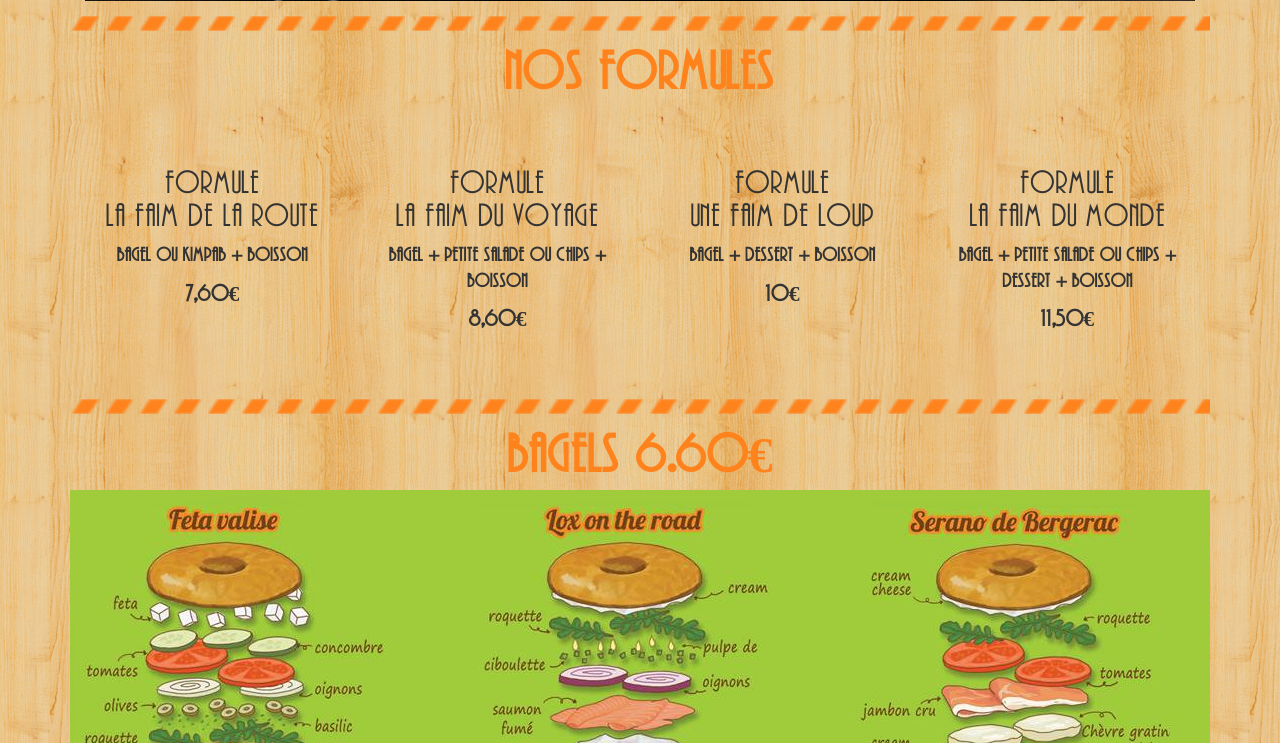
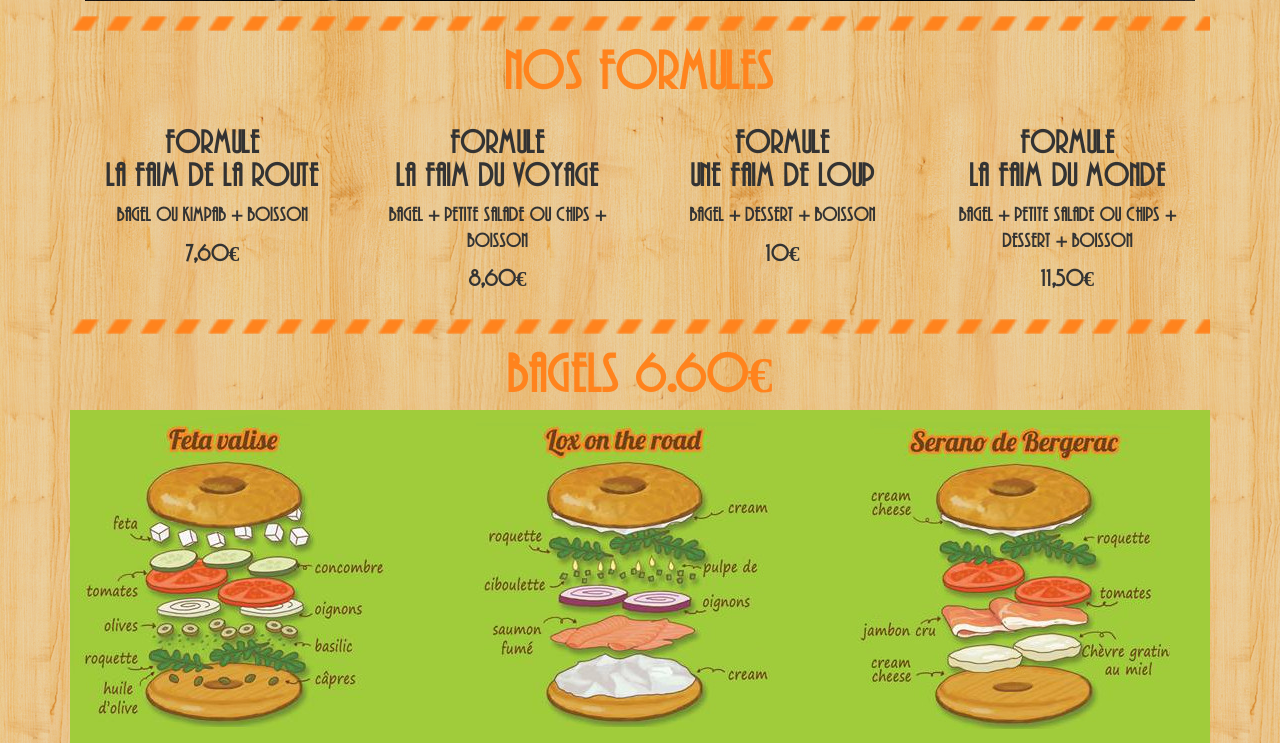
Before and after one commit to NicolasLF/Projet_LCV, a PHP site: page / in a window 1280 px wide. Shown: the part 742-1485 px from the top of the page. Run offline with PHP 8.4, Linux system fonts and the light colour scheme; some libraries are stand-ins or nearby versions.

Commit message:
h2 formule en gras

```diff
--- a/LCV.css
+++ b/LCV.css
@@ -42,10 +42,14 @@ body {
 	font-weight: bold;
 
 }
+.formule h2{
+	font-family: 'plaza';
+	text-align: center;
+	font-weight: bold;
+}
 .formule {
 	font-family: 'plaza';
 	text-align: center;
-	padding: 40px 10px;
 }
 .container-fluid p {
 	font-family: 'plaza';
```
